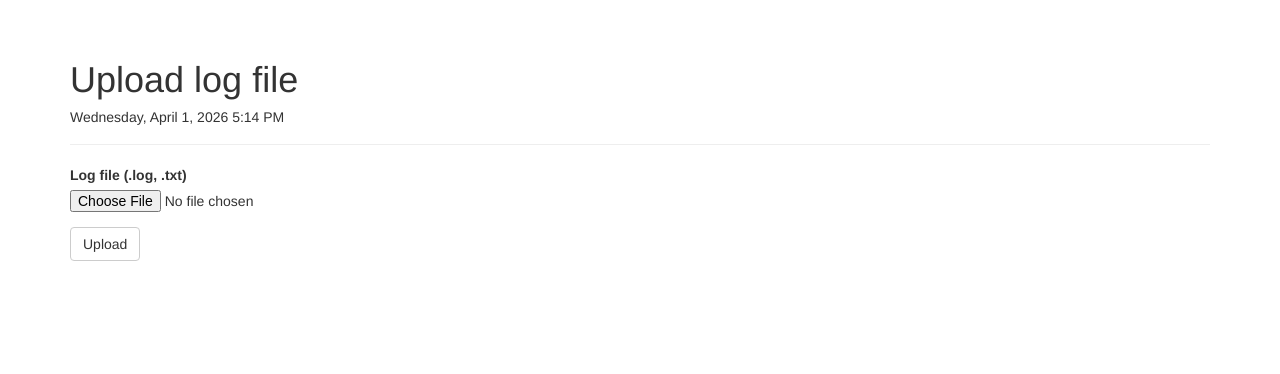
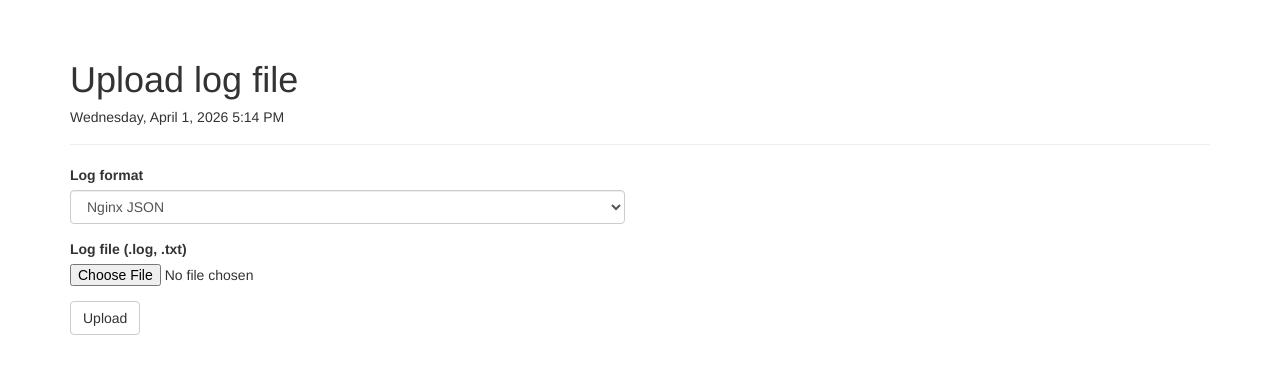
Before and after one commit to dsalazarCazanhas/Logpyre, a Flask app: page /upload in a window 1280 px wide. Shown: the part 52-426 px from the top of the page. Run offline with Flask 3, Linux system fonts and the light colour scheme; parts of the project's set-up code (start-up, migrations or seed data) failed here and were passed over; some libraries are stand-ins or nearby versions.

Commit message:
feat: implement log format metadata management and enhance file ingestion process

```diff
--- /dev/null
+++ b/src/logpyre/elastic/formats.py
@@ -0,0 +1,48 @@
+from flask import current_app
+
+_FORMATS_INDEX = "logpyre-formats"
+
+
+def upsert_format_metadata(format_name: str, format_label: str, column_defs: list[dict]) -> None:
+    """Persist format rendering metadata in Elasticsearch.
+
+    Uses the format_name as the document ID so repeated uploads with the same
+    format perform an idempotent update rather than creating duplicates.
+
+    Args:
+        format_name:  Stable slug identifying the parser (e.g. ``"nginx_combined"``).
+        format_label: Human-readable label shown in the UI.
+        column_defs:  List of column descriptor dicts from the parser.
+    """
+    from ..elastic.client import get_client
+
+    get_client().index(
+        index=_FORMATS_INDEX,
+        id=format_name,
+        document={
+            "format_name": format_name,
+            "format_label": format_label,
+            "column_defs": column_defs,
+        },
+    )
+    current_app.logger.debug("Upserted format metadata for %s", format_name)
+
+
+def get_format_metadata(format_name: str) -> dict | None:
+    """Retrieve format rendering metadata from Elasticsearch.
+
+    Args:
+        format_name: The stable slug to look up.
+
+    Returns:
+        A dict with ``format_name``, ``format_label``, and ``column_defs`` keys,
+        or ``None`` if the document does not exist.
+    """
+    from ..elastic.client import get_client
+    from elastic_transport import TransportError
+
+    try:
+        resp = get_client().get(index=_FORMATS_INDEX, id=format_name)
+        return resp["_source"]
+    except TransportError:
+        return None
--- a/src/logpyre/ingest/parser.py
+++ b/src/logpyre/ingest/parser.py
@@ -70,6 +70,35 @@ def column_defs_for(format_name: str) -> list[dict]:
     return _PARSERS[0].column_defs if _PARSERS else []
 
 
+def parse_line_with_format(line: str, format_name: str) -> BaseLogDocument:
+    """Parse a single raw log line using a specific parser, bypassing auto-detection.
+
+    Args:
+        line:        A single line from a log file.
+        format_name: The ``format_name`` slug of the parser to use.
+
+    Returns:
+        A BaseLogDocument subclass ready to be indexed in Elasticsearch.
+
+    Raises:
+        ValueError: If the line is empty or the requested format is not registered.
+    """
+    stripped = line.strip()
+
+    if not stripped:
+        raise ValueError("Cannot parse an empty line.")
+
+    for parser in _PARSERS:
+        if parser.format_name == format_name:
+            return parser.parse(stripped)
+
+    registered = [p.format_name for p in _PARSERS]
+    raise ValueError(
+        f"Unknown format {format_name!r}. "
+        f"Registered formats: {registered}."
+    )
+
+
 def format_label_for(format_name: str) -> str:
     """Return the human-readable label for *format_name*.
 
--- a/src/logpyre/web/forms.py
+++ b/src/logpyre/web/forms.py
@@ -1,6 +1,7 @@
 from flask_wtf import FlaskForm
 from flask_wtf.file import FileAllowed, FileRequired
-from wtforms import SubmitField, FileField
+from wtforms import SelectField, SubmitField, FileField
+from wtforms.validators import DataRequired
 
 # Accepted file extensions for log upload.
 # .log and .txt cover the vast majority of plain-text log files.
@@ -8,6 +9,11 @@ _ALLOWED_EXTENSIONS = ["log", "txt"]
 
 
 class UploadForm(FlaskForm):
+    log_format = SelectField(
+        "Log format",
+        validators=[DataRequired()],
+        choices=[],  # populated dynamically in the upload route
+    )
     log_file = FileField(
         "Log file (.log, .txt)",
         validators=[
--- a/src/logpyre/web/routes.py
+++ b/src/logpyre/web/routes.py
@@ -3,6 +3,7 @@ from datetime import datetime, timezone
 from flask import Blueprint, jsonify, render_template, request
 
 from ..elastic.client import get_client
+from ..elastic.formats import get_format_metadata, upsert_format_metadata
 from ..elastic.search import PAGE_SIZE, search_logs
 from ..ingest.parser import available_formats, column_defs_for, format_label_for
 from ..ingest.pipeline import IngestResult, ingest_file
@@ -46,6 +47,13 @@ def api_search():
 
     log_format = result.hits[0].get("log_format", "") if result.hits else ""
 
+    # Try to read rendering metadata from Elasticsearch first.
+    # Fall back to the in-process parser registry for data indexed before the
+    # upsert was introduced, or when ES is ahead of the code.
+    es_meta = get_format_metadata(log_format) if log_format else None
+    resolved_label   = (es_meta or {}).get("format_label") or format_label_for(log_format)
+    resolved_col_defs = (es_meta or {}).get("column_defs") or column_defs_for(log_format)
+
     return jsonify({
         "hits": result.hits,
         "total": result.total,
@@ -54,8 +62,8 @@ def api_search():
         "total_pages": result.total_pages,
         "has_prev": result.has_prev,
         "has_next": result.has_next,
-        "format_label": format_label_for(log_format),
-        "column_defs": column_defs_for(log_format),
+        "format_label": resolved_label,
+        "column_defs": resolved_col_defs,
     })
 
 
@@ -72,10 +80,24 @@ def api_formats():
 @bp.route("/upload", methods=["GET", "POST"])
 def upload():
     form = UploadForm()
+    # Populate format choices from the parser registry on every request so the
+    # SelectField validator accepts them during POST.
+    formats = available_formats()
+    form.log_format.choices = [
+        (f["format_name"], f["format_label"]) for f in formats
+    ]
     result: IngestResult | None = None
 
     if form.validate_on_submit():
-        result = ingest_file(form.log_file.data.stream)
+        chosen_format = form.log_format.data
+        # Persist the format's rendering metadata in ES so the search endpoint
+        # can serve column_defs without relying on the in-process registry.
+        upsert_format_metadata(
+            format_name=chosen_format,
+            format_label=format_label_for(chosen_format),
+            column_defs=column_defs_for(chosen_format),
+        )
+        result = ingest_file(form.log_file.data.stream, chosen_format)
 
     return render_template(
         "upload.html",
```
Also changed, not shown: src/logpyre/ingest/pipeline.py (+8 -6 lines), src/logpyre/templates/index.html (+50 -31 lines).
